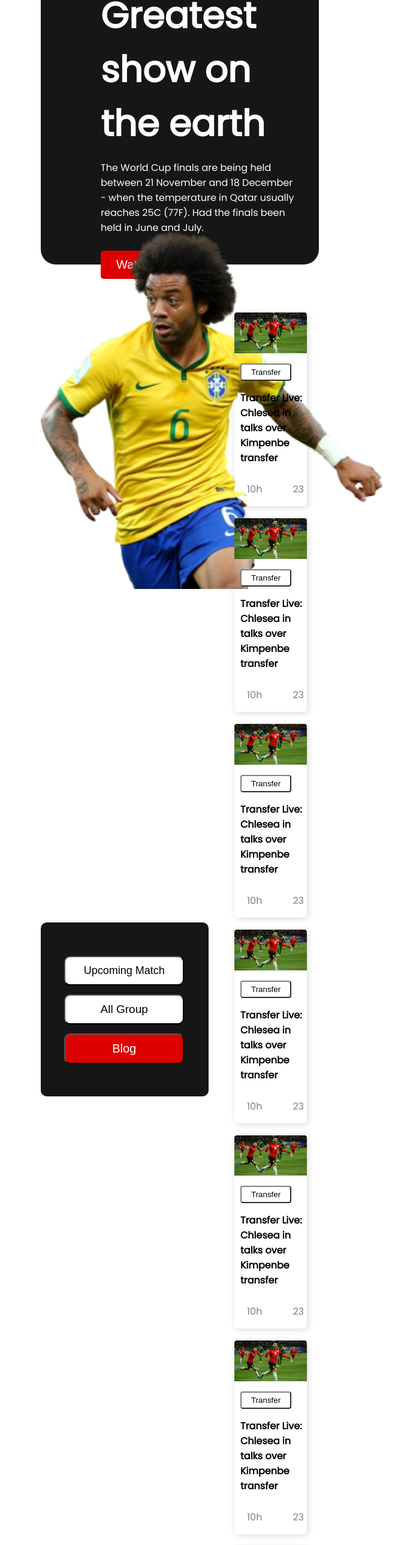
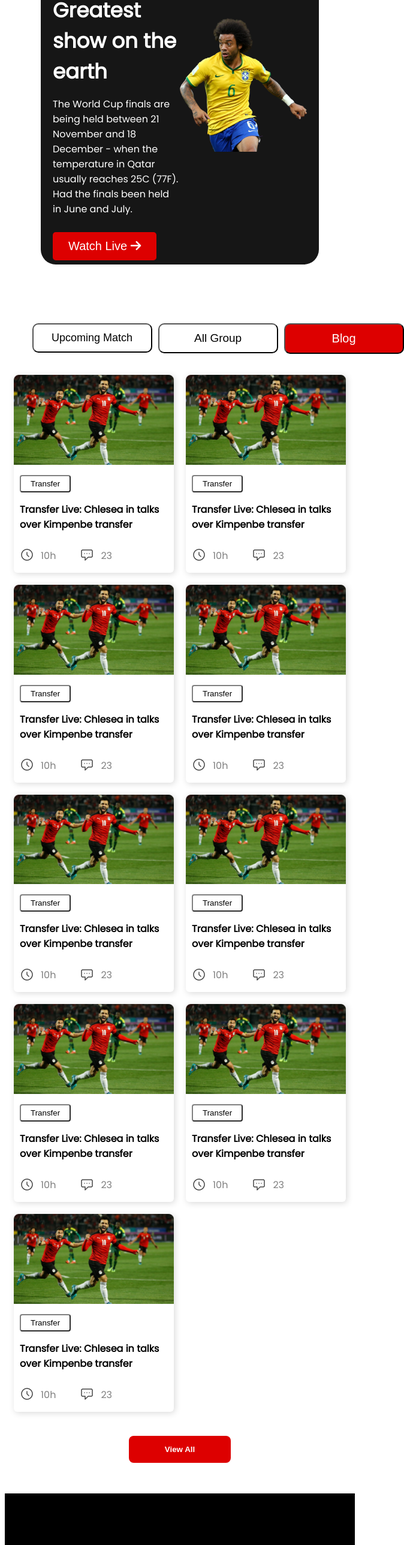
Before and after one commit to Ikraa/world-cup, a plain HTML site: page index.html in a window 600 px wide. Shown: the part 199-2775 px from the top of the page at 60% size, 674 px wide, since content can reach past the window. Drawn offline with Linux system fonts and the light colour scheme; a web font is replaced by a local one.

Commit message:
completed

```diff
--- a/css/style.css
+++ b/css/style.css
@@ -20,7 +20,7 @@ header {
     display: flex;
     background-color: #161616;
     border-radius: 25px;
-    height: 600px;
+    min-height: 600px;
 
 }
 
@@ -344,6 +344,20 @@ Button Box Style
     margin: 10px;
     color: #B9B9B9;
 }
+.viewall-btn{
+    text-align: center;
+    margin: 30px 0;
+    display: none;
+}
+.viewall-btn>button{
+    padding: 15px 60px;
+    border-radius: 8px;
+    background-color: #DD0000;
+    color: white;
+    font-weight: bold;
+    border: none;
+    outline: none;
+}
 /* ----------------
 Footer icon style
 -----------------*/
@@ -361,20 +375,123 @@ Footer icon style
 /*-------------------------
      Media Queries
 ---------------------------*/
+ /* Mobile deivce */
+      @media screen and (max-width: 480px) {
+        header{
+            margin: 2px 4px;
+            padding: 10px;
+        }
 
-/* Tablet Device */
+        .header-contant {
+            display: flex;
+            flex-direction: column;
+            padding:0 20px;
+            padding-top: 20px;
 
 
-/* Mobile Deivces */
+        }
+        .container {
+
+            padding: 0;
+
+        }
+       .header-title{
+        font-size: 24px;
+        text-align: center;
+       }
+       .header-details{
+        text-align: center;
+       }
+       .banner-image{
+        width: 100%;
+        margin-right: 0;
+        height: auto;
+        margin-top: 0;
+       }
+       /* main part  */
+       .players-container{
+       flex-direction: column;
+       }
+       .players-box{
+        grid-template-columns: repeat(1,1fr);
+        margin: 0px;
+       }
+       .btn-box{
+        margin-bottom: 10px;
+       }
+       .players-container{
+        margin: 5px;
+       }
+       /* footer part start */
+         .ftr-pera{
+            flex-direction: column;
+         }
+         .btn-wraper{
+            text-align: center;
+         }
+    }
+               /* Tablet Device */
+    @media only screen and (min-width:481px) and (max-width:768px){
 
 
-@media only screen and (max-width:688px){
-    .header-contant{
+        .header-contant {
+            display: grid;
+            grid-template-columns: repeat(2,1fr);
+
+            padding:0 20px;
+
+
+
+        }
+        .container {
+
+            padding: 0;
+
+        }
+       .header-title{
+         font-size: 34px;
+
+
+       }
+
+       .banner-image{
         width: 100%;
-        flex-direction: column;
+        margin-right: 0;
+        height: auto;
+        margin-top: 0;
+       }
+       /* main part  */
+       .players-container{
+       flex-direction: column;
+       align-items: flex-start;
+       }
+       .players-box{
+        grid-template-columns: repeat(2,1fr);
+        margin: 0px;
+        width: 100%;
+       }
+       .btn-box{
+        margin-bottom: 10px;
+        background: none;
+        width: 100%;
+       }
+       .btn2{
+        display: grid;
+        grid-template-columns: repeat(3,1fr);
+        grid-gap: 10px;
+        width: 100%;
+        height: auto;
+       }
+       .players-container{
+        margin: 5px;
+       }
+       /* footer part start */
+         .ftr-pera{
+            flex-direction: column;
+         }
+         .viewall-btn{
+
+            display: block;
+        }
+
     }
-    .players-box{
-
-        grid-template-columns: repeat(1, 1fr);
-    }
-    }
--- a/index.html
+++ b/index.html
@@ -27,7 +27,7 @@
                     Qatar usually reaches 25C (77F).
                     Had the finals been held in June and July.
                 </p>
-                <div>
+                <div class="btn-wraper">
                     <!-- header button -->
                     <button class="btn"><a
                             href="https://www.google.com/search?q=world+cup+2022&oq=worl&aqs=chrome.1.69i59l2j69i57j0i433i512j46i199i465i512j69i60l2j69i61.2974j0j7&sourceid=chrome&ie=UTF-8"
@@ -53,6 +53,7 @@
                     <div><a href="index.html"><button class="blog-btn">Blog</button></a></div>
                 </div>
             </div>
+           <div>
             <div class="players-box">
                 <!-- Player image -->
                 <div class="players">
@@ -355,6 +356,10 @@
 
                 </div>
             </div>
+            <div class="viewall-btn">
+                <button>View All</button>
+            </div>
+           </div>
         </section>
     </main>
     <!-- Main section end -->
```
